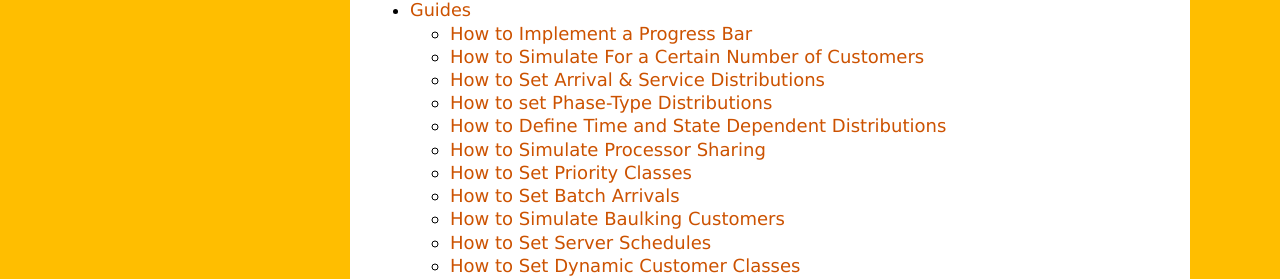
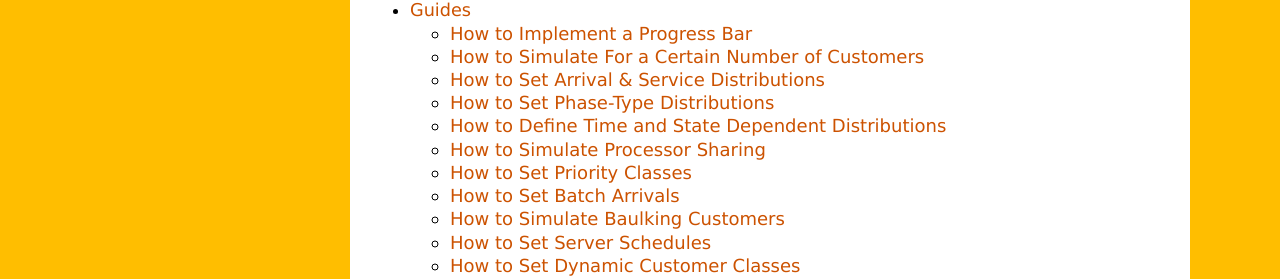
Before and after one commit to CiwPython/Ciw, a Sphinx documentation site: the page built from docs/index.rst, in a window 1280 px wide. Shown: the part 573-852 px from the top of the page. Built offline with Sphinx 7.4.7, drawn with Linux system fonts in a browser that asks for light colours; pages that are not in the unit, such as notebooks, are missing from menus.

```diff
--- a/README.rst
+++ b/README.rst
@@ -87,6 +87,7 @@ A number of other features are also implemented, including:
 + `Phase-Type distributions <https://ciw.readthedocs.io/en/latest/Guides/phasetype.html>`_
 + `Time-dependent and state-dependent distributions <https://ciw.readthedocs.io/en/latest/Guides/time_dependent.html>`_
 + `Batch arrivals <https://ciw.readthedocs.io/en/latest/Guides/batching.html>`_
++ `Baulking customers <https://ciw.readthedocs.io/en/latest/Guides/baulking.html>`_
 + `Processor sharing <https://ciw.readthedocs.io/en/latest/Guides/processor-sharing.html>`_
 + `Multiple customer classes <https://ciw.readthedocs.io/en/latest/Tutorial-II/tutorial_vii.html>`_
 + `Priorities <https://ciw.readthedocs.io/en/latest/Guides/priority.html>`_
--- a/docs/Guides/phasetype.rst
+++ b/docs/Guides/phasetype.rst
@@ -1,7 +1,7 @@
 .. _phase-type:
 
 ===================================
-How to set Phase-Type Distributions
+How to Set Phase-Type Distributions
 ===================================
 
 One particular subset of distributions offered by Ciw is Phase-Type distributions.
```
